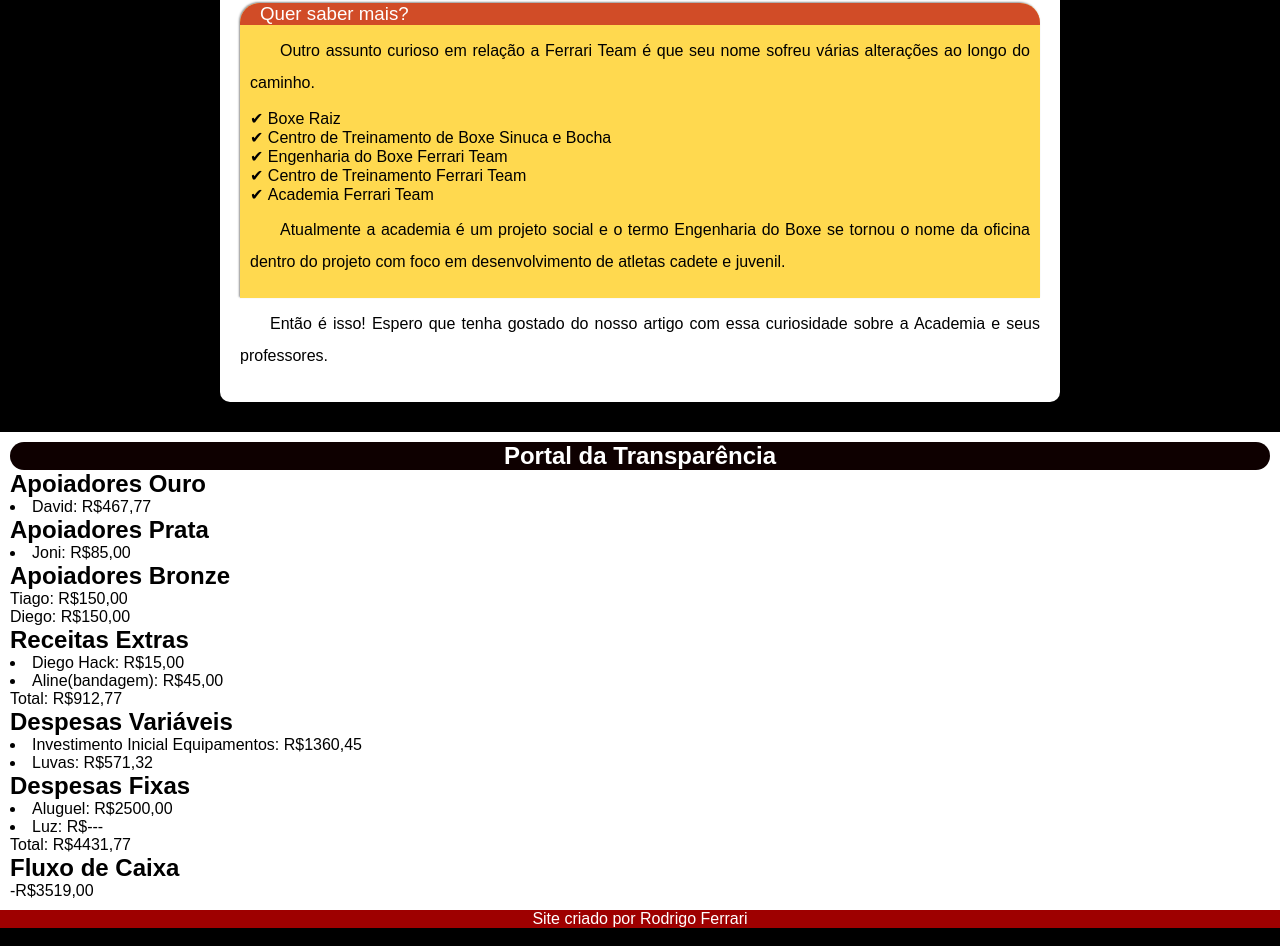
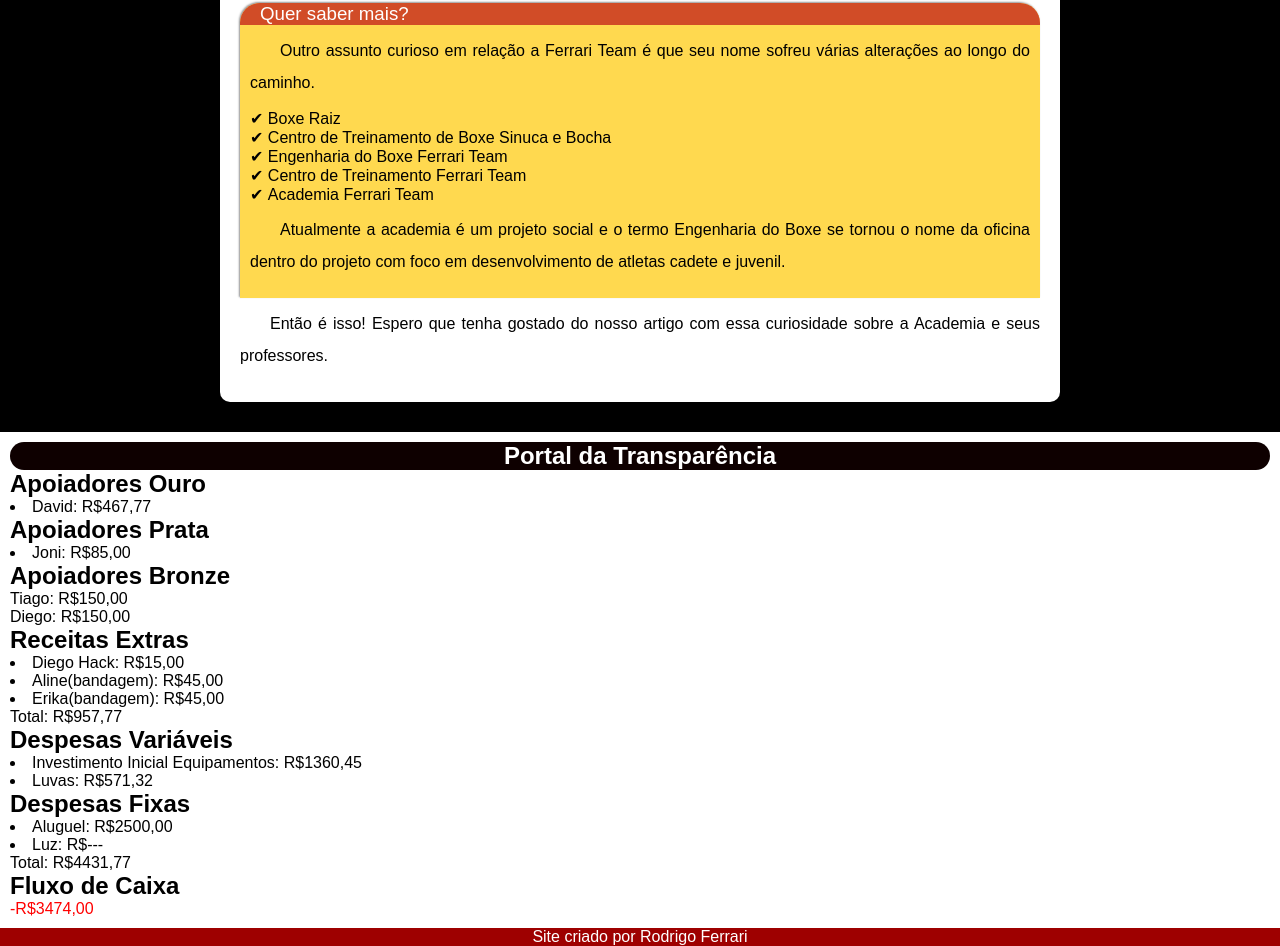
Before and after one commit to RodrigoFerrari94/ferrari-team, a plain HTML site: page index.html in a window 1280 px wide. Shown: the part 2994-3940 px from the top of the page. Drawn offline with Linux system fonts and the light colour scheme.

Commit message:
Update index.html

```diff
--- a/index.html
+++ b/index.html
@@ -125,10 +125,11 @@
           <p class="portal__texto">
             <li class="portal__item">Diego Hack: R$15,00</li>
             <li class="portal__item">Aline(bandagem): R$45,00</li>
+            <li class="portal__item">Erika(bandagem): R$45,00</li>
           </p>
         </div>
 
-        <p class="portal__total">Total: R$912,77</p>
+        <p class="portal__total">Total: R$957,77</p>
 
       </div>
       <div class="portal__despesas">
@@ -145,7 +146,7 @@
 
       <div class="portal__caixa">
         <h2 class="portal__titulo">Fluxo de Caixa</h2>
-        <p>-R$3519,00</p>
+        <p style="color: red;">-R$3474,00</p>
       </div>
     </section>
 
```
